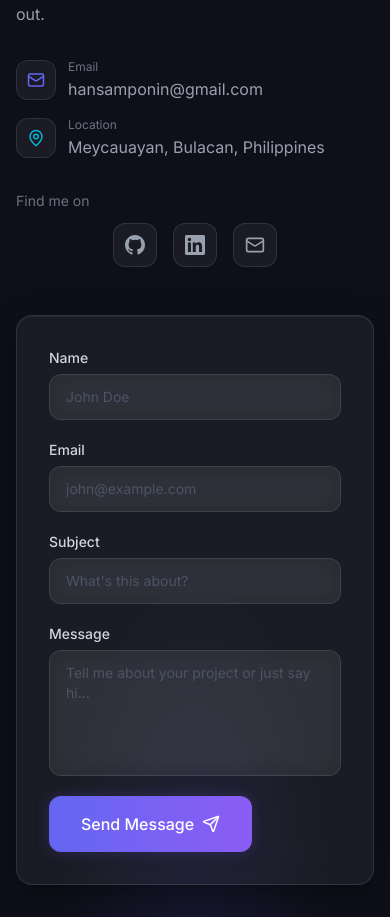
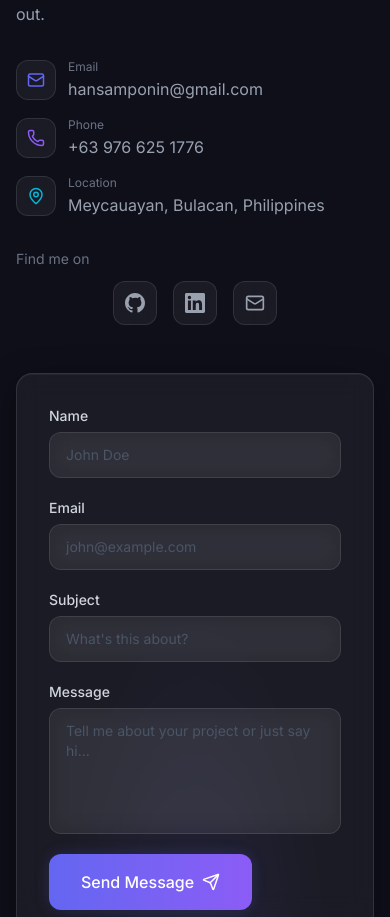
Before and after one commit to Solitae21/hans-portfolio-website, a React (Vite) app: page / in a window 390 px wide. Shown: the part 10386-11303 px from the top of the page. Built offline with nearby package versions, Linux system fonts and the light colour scheme; no server answers.

Commit message:
feat: add phone number to personal info and display in contact section

```diff
--- a/src/components/sections/Contact/Contact.tsx
+++ b/src/components/sections/Contact/Contact.tsx
@@ -1,4 +1,4 @@
-import { Mail, MapPin } from 'lucide-react';
+import { Mail, MapPin, Phone } from 'lucide-react';
 import { ScrollReveal, SectionHeader, GlassCard } from '@/components/ui';
 import ContactForm from './ContactForm';
 import SocialLinks from './SocialLinks';
@@ -47,6 +47,18 @@ export default function Contact() {
                 </div>
 
                 <div className="flex items-center gap-3 text-gray-400">
+                  <div className="w-10 h-10 glass rounded-xl flex items-center justify-center text-accent-purple shrink-0">
+                    <Phone size={18} />
+                  </div>
+                  <div>
+                    <p className="text-xs text-gray-500 mb-0.5">Phone</p>
+                    <a href={`tel:${personal.phone.replace(/\s/g, '')}`} className="hover:text-white transition-colors">
+                      {personal.phone}
+                    </a>
+                  </div>
+                </div>
+
+                <div className="flex items-center gap-3 text-gray-400">
                   <div className="w-10 h-10 glass rounded-xl flex items-center justify-center text-accent-cyan shrink-0">
                     <MapPin size={18} />
                   </div>
--- a/src/data/personal.ts
+++ b/src/data/personal.ts
@@ -14,6 +14,7 @@ export const personal: PersonalInfo = {
   bio: `Frontend Developer with 2 years of professional experience building production-grade React/TypeScript applications in a fast-paced fintech environment. Computer Engineering graduate now expanding into full-stack development, with growing skills across backend technologies, APIs, and databases. Strong in problem-solving, debugging, and writing scalable, maintainable code in collaborative teams.`,
   location: 'Meycauayan, Bulacan, Philippines',
   email: 'hansamponin@gmail.com',
+  phone: '+63 976 625 1776',
   availableForWork: true,
   resumeUrl: '/Hans_Angelo_Amponin_Resume_2026.pdf',
   stats: [
--- a/src/types/index.ts
+++ b/src/types/index.ts
@@ -76,6 +76,7 @@ export interface PersonalInfo {
   readonly bio: string;
   readonly location: string;
   readonly email: string;
+  readonly phone: string;
   readonly availableForWork: boolean;
   readonly stats: readonly Stat[];
   readonly social: readonly SocialLink[];
```
